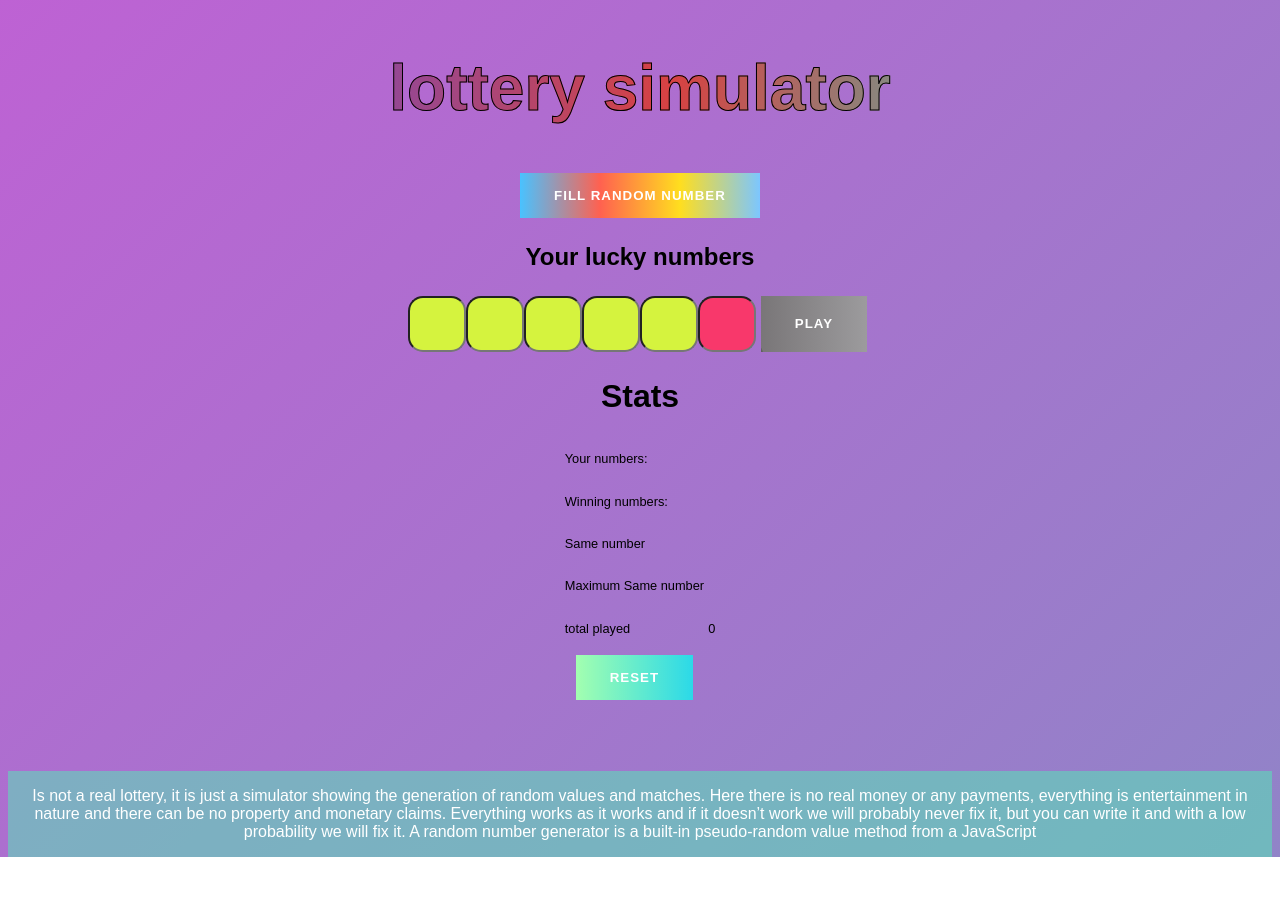
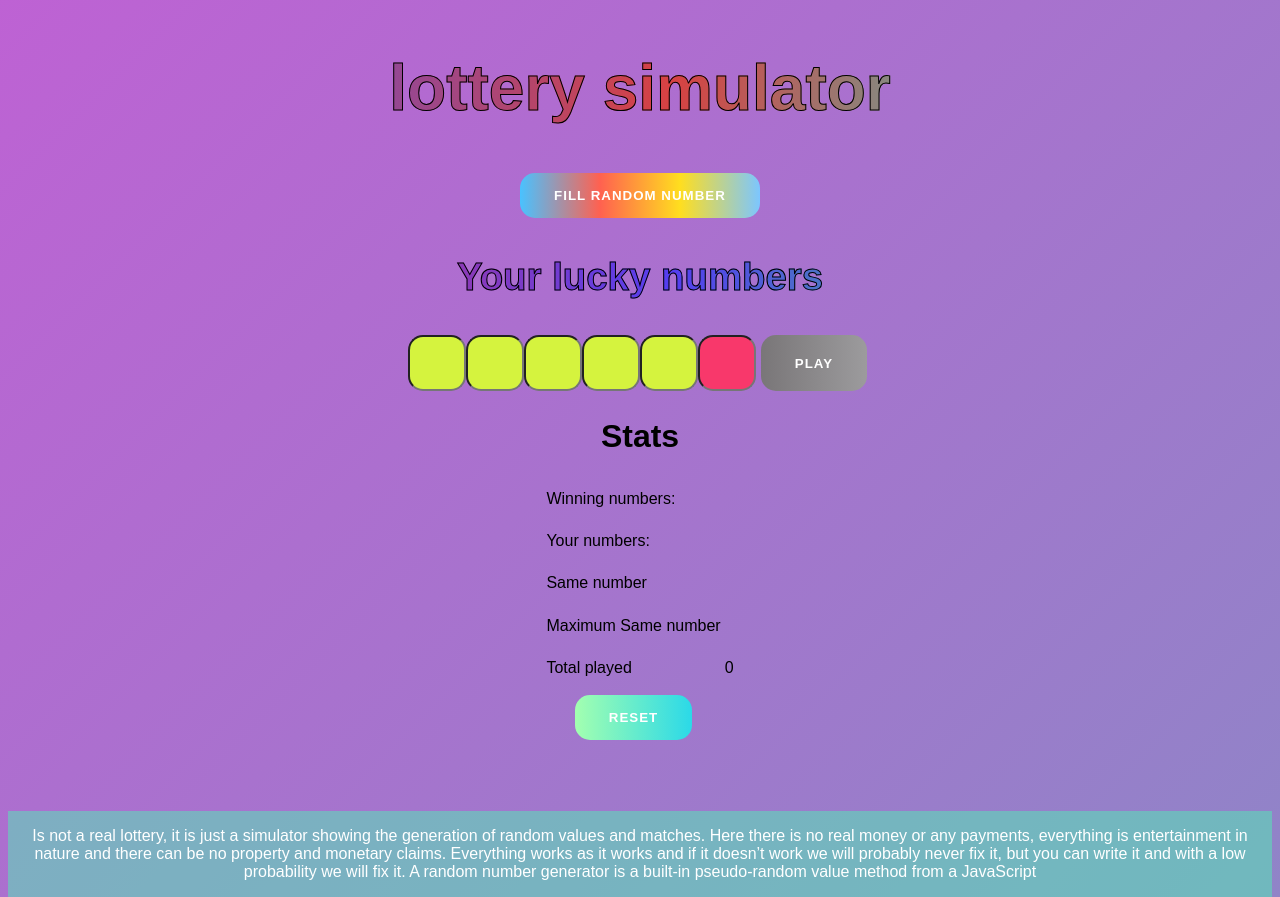
Before and after one commit to bogutskii/fakeLottery_react, a React (Create React App) app: page / in a window 1280 px wide. Before the commit the page ends 857 px from the top, so only its background shows below. Built offline with nearby package versions, Linux system fonts and the light colour scheme; the HTML template or start-up script is replaced by a standard one.

Commit message:
optimization and performance

```diff
--- a/src/App.js
+++ b/src/App.js
@@ -7,7 +7,7 @@ import Footer from "./Components/Footer";
 
 export default function App() {
   const [isEnable, setIsEnable] = useState(true);
-  const [userNumbers, setUserNumbers] = useState(["", "", "", "", "", ""]);
+  const [userNumbers, setUserNumbers] = useState(Array(6).fill(""));
   const [winningNumbers, setWinningNumbers] = useState([]);
   const [sameNumber, setSameNumber] = useState([]);
   const [counter, setCounter] = useState({
@@ -16,6 +16,26 @@ export default function App() {
     maxSameNum: [],
   });
 
+  const handleIsEnableChange = (isEnable) => {
+    setIsEnable(isEnable);
+  };
+
+  const handleUserNumbersChange = (usersNumbers) => {
+    setUserNumbers(usersNumbers);
+  };
+
+  const handleWinningNumbersChange = (winningNumbers) => {
+    setWinningNumbers(winningNumbers);
+  };
+
+  const handleSameNumberChange = (sameNumber) => {
+    setSameNumber(sameNumber);
+  };
+
+  const handleCounterChange = (counter) => {
+    setCounter(counter);
+  };
+
   return (
     <div className="App">
       <header>
@@ -23,32 +43,30 @@ export default function App() {
       </header>
       <main>
         <GeneratorRandomNumber
-          setIsEnable={(isEnable) => setIsEnable(isEnable)}
-          setUsersNumbers={(usersNumbers) => setUserNumbers(usersNumbers)}
+          setIsEnable={handleIsEnableChange}
+          setUsersNumbers={handleUserNumbersChange}
         />
-        <h2>Your lucky numbers</h2>
+        <h2 className="h2-main">Your lucky numbers</h2>
         <Inputs
           usersNumbers={userNumbers}
-          setUsersNumbers={(usersNumbers) => setUserNumbers(usersNumbers)}
+          setUsersNumbers={handleUserNumbersChange}
           isEnable={isEnable}
-          setIsEnable={(isEnable) => setIsEnable(isEnable)}
+          setIsEnable={handleIsEnableChange}
           winningNumbers={winningNumbers}
-          setWinningNumbers={(winningNumbers) =>
-            setWinningNumbers(winningNumbers)
-          }
+          setWinningNumbers={handleWinningNumbersChange}
           sameNumber={sameNumber}
-          setSameNumber={(sameNumber) => setSameNumber(sameNumber)}
+          setSameNumber={handleSameNumberChange}
           counter={counter}
-          setCounter={(counter) => setCounter(counter)}
+          setCounter={handleCounterChange}
         />
 
         <Stats
           userNumbers={userNumbers}
           winningNumbers={winningNumbers}
           sameNumber={sameNumber}
-          setSameNumber={(sameNumber) => setSameNumber(sameNumber)}
+          setSameNumber={handleSameNumberChange}
           counter={counter}
-          setCounter={(counter) => setCounter(counter)}
+          setCounter={handleCounterChange}
         />
       </main>
       <footer>
--- a/src/Components/Inputs.js
+++ b/src/Components/Inputs.js
@@ -1,5 +1,5 @@
 import React from "react";
-//import "../src/styles.css";
+
 
 const Inputs = (props) => {
 
@@ -54,19 +54,18 @@ const Inputs = (props) => {
 
     const inputNumbers = [...props.usersNumbers];
 
-    const limit = (e, key) => {
-        inputNumbers[key] = +e.target.value;
+const limit = (e, key) => {
+  const value = +e.target.value;
 
-        if (e.target.value > (key !== 5 ? 69 : 24) || e.target.value === "00") {
-            inputNumbers[key] = +e.target.value.substr(0, 1);
-        } else if (e.target.value.length > 2) {
-            inputNumbers[key] = +e.target.value.substr(0, 2);
-            }
-            checkFields()
-            props.setUsersNumbers(inputNumbers)
-            console.log(e.target.value, key, inputNumbers)
+  if (value > (key !== 5 ? 69 : 24) || value === "00") {
+    inputNumbers[key] = +e.target.value.substr(0, 1);
+  } else if (e.target.value.length > 2) {
+    inputNumbers[key] = +e.target.value.substr(0, 2);
+  }
 
-        }
+  checkFields();
+  props.setUsersNumbers(inputNumbers);
+};
 
         const checkFields = () => {
             if (Object.values(inputNumbers).every(el => +el > 0)) {
--- a/src/Components/Stats.js
+++ b/src/Components/Stats.js
@@ -1,17 +1,51 @@
-import React from "react";
+import React, { useState, useEffect } from "react";
 
 const Stats = (props) => {
+  const [topNumbers, setTopNumbers] = useState([]);
+
   const resetCounter = () => {
     props.setCounter({
       ...props.counter,
       playedTimes: 0,
     });
   };
+
+  const updateTopNumbers = () => {
+    const allNumbers = props.userNumbers.concat(props.winningNumbers);
+    const counts = {};
+
+    allNumbers.forEach((num) => {
+      counts[num] = (counts[num] || 0) + 1;
+    });
+
+    const sortedNumbers = Object.keys(counts).sort(
+      (a, b) => counts[b] - counts[a]
+    );
+
+    setTopNumbers(sortedNumbers.slice(0, 5));
+  };
+
+  useEffect(() => {
+    updateTopNumbers();
+  }, [props.winningNumbers]);
+
   return (
     <div className="Stats">
       <h1>Stats</h1>
       <table className="center">
         <tbody>
+          <tr>
+            <td>Winning numbers:</td>
+            <td>
+              {props.winningNumbers.map((num, i) =>
+                i !== 5 ? (
+                  <span className="white-cir white-cir2">{num}</span>
+                ) : (
+                  <span className="red-cir red-cir2">{num}</span>
+                )
+              )}
+            </td>
+          </tr>
           <tr>
             <td>Your numbers:</td>
             <td>
@@ -22,7 +56,7 @@ const Stats = (props) => {
                       !num
                         ? ""
                         : props.winningNumbers.includes(num)
-                        ? "white-cir"
+                        ? "white-cir yellow-txt"
                         : "gray-cir"
                     }`}
                   >
@@ -34,7 +68,7 @@ const Stats = (props) => {
                       !num
                         ? ""
                         : props.winningNumbers[5] === props.userNumbers[5]
-                        ? "redWin-cir"
+                        ? "redWin-cir yellow-txt"
                         : "red-cir"
                     }`}
                   >
@@ -45,18 +79,6 @@ const Stats = (props) => {
             </td>
           </tr>
 
-          <tr>
-            <td>Winning numbers:</td>
-            <td>
-              {props.winningNumbers.map((num, i) =>
-                i !== 5 ? (
-                  <span className="white-cir">{num}</span>
-                ) : (
-                  <span className="red-cir">{num}</span>
-                )
-              )}
-            </td>
-          </tr>
           <tr>
             <td>Same number</td>
             <td>
@@ -87,7 +109,7 @@ const Stats = (props) => {
             </td>
           </tr>
           <tr>
-            <td>total played</td>
+            <td>Total played</td>
             <td>{props.counter.playedTimes}</td>
           </tr>
           <tr>
--- a/src/styles.css
+++ b/src/styles.css
@@ -9,7 +9,7 @@
 body {
     background: linear-gradient(
             -45deg,
-            #ee7752,
+            #f66133,
             #e73c7e,
             #23a6d5,
             #23d5ab,
@@ -49,6 +49,7 @@ body {
     background-color: #d5f33e;
     font-size: x-large;
     -moz-appearance: textfield;
+    appearance: textfield;
     text-align: center;
     border-radius: 15px;
 }
@@ -76,6 +77,7 @@ body {
     background-color: #d5f33e;
     font-size: x-large;
     -moz-appearance: textfield;
+    appearance: textfield;
     text-align: center;
 }
 
@@ -96,6 +98,7 @@ body {
     transform: matrix3d(1, 0, 0, 0, 0, 1, 0, 0, 0, 0, 1, 0, 0, 0, 0, 1);
     outline: none;
     cursor: pointer;
+    border-radius: 15px;
 }
 
 .btn1 {
@@ -163,6 +166,19 @@ body {
     font-size: 5vw;
     background: linear-gradient(94.23deg, rgba(8, 50, 217, 0.5) 12.41%, rgba(232, 47, 5, 0.7) 52.55%, rgba(14, 243, 198, 0.8) 89.95%);
     -webkit-background-clip: text;
+    -moz-background-clip: text;
+    background-clip: text;
+    -webkit-text-fill-color: transparent;
+    -webkit-text-stroke-width: 1px;
+    -webkit-text-stroke-color: black;
+}
+
+.h2-main {
+    font-size: 3vw;
+    background: linear-gradient(94.23deg, rgba(255, 0, 0, 0.5) 12.41%, rgba(47, 40, 255, 0.7) 52.55%, rgba(32, 255, 80, 0.8) 89.95%);
+    -webkit-background-clip: text;
+    -moz-background-clip: text;
+    background-clip: text;
     -webkit-text-fill-color: transparent;
     -webkit-text-stroke-width: 1px;
     -webkit-text-stroke-color: black;
@@ -171,7 +187,7 @@ body {
 .center {
     margin-left: auto;
     margin-right: auto;
-    font-size: 1vw;
+    font-size: 2vh;
 }
 
 table td {
@@ -191,10 +207,13 @@ table td {
     color: #2f3e4a;
     padding: 5px;
 }
-
+.white-cir2,.red-cir2{
+    font-size: 25px;
+}
 .red-cir {
     background-color: #e30c07;
 }
+
 .redWin-cir {
     background-color: #ff4038;
     color: white;
@@ -206,9 +225,12 @@ table td {
 
 .gray-cir {
     background-color: #b8b4b4;
+
 }
 
-.Stats {
+.yellow-txt{
+    color: rgb(149, 235, 87);
+    -webkit-text-stroke: 1px rgb(81, 177, 84);
 }
 
 .footer {
```
